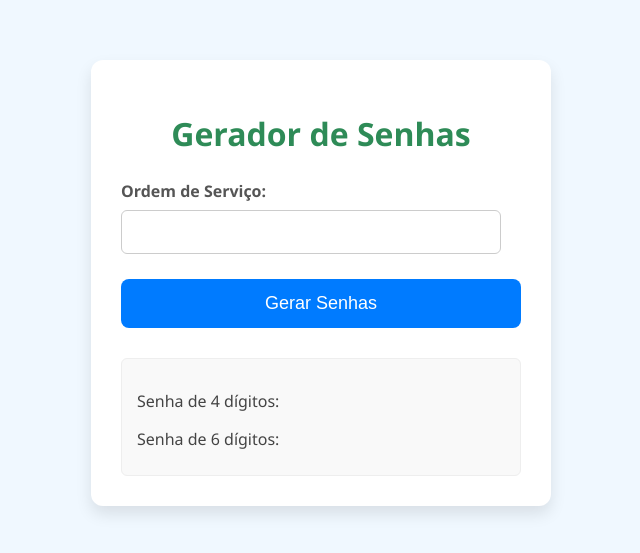
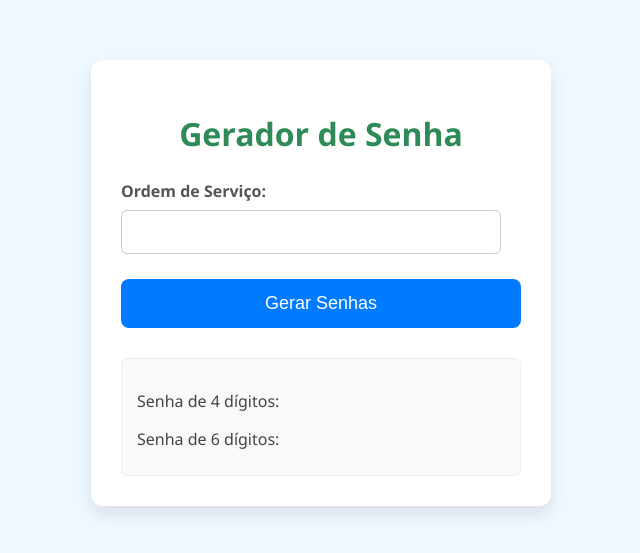
Before and after one commit to iliberato-dev/senhasparaordemdeservicos, a plain HTML site: page frontend/index.html in a window 1280 px wide. Shown: the part 117-670 px from the top of the page, without its empty margins (319-959 px from the left). Drawn offline with Linux system fonts and the light colour scheme.

Commit message:
Update index.html

```diff
--- a/frontend/index.html
+++ b/frontend/index.html
@@ -11,7 +11,7 @@
 
   <body>
     <div class="container">
-      <h1>Gerador de Senhas</h1>
+      <h1>Gerador de Senha</h1>
       <div class="form-group">
         <label for="ordemServico">Ordem de Serviço:</label>
         <input type="text" id="ordemServico">
```
